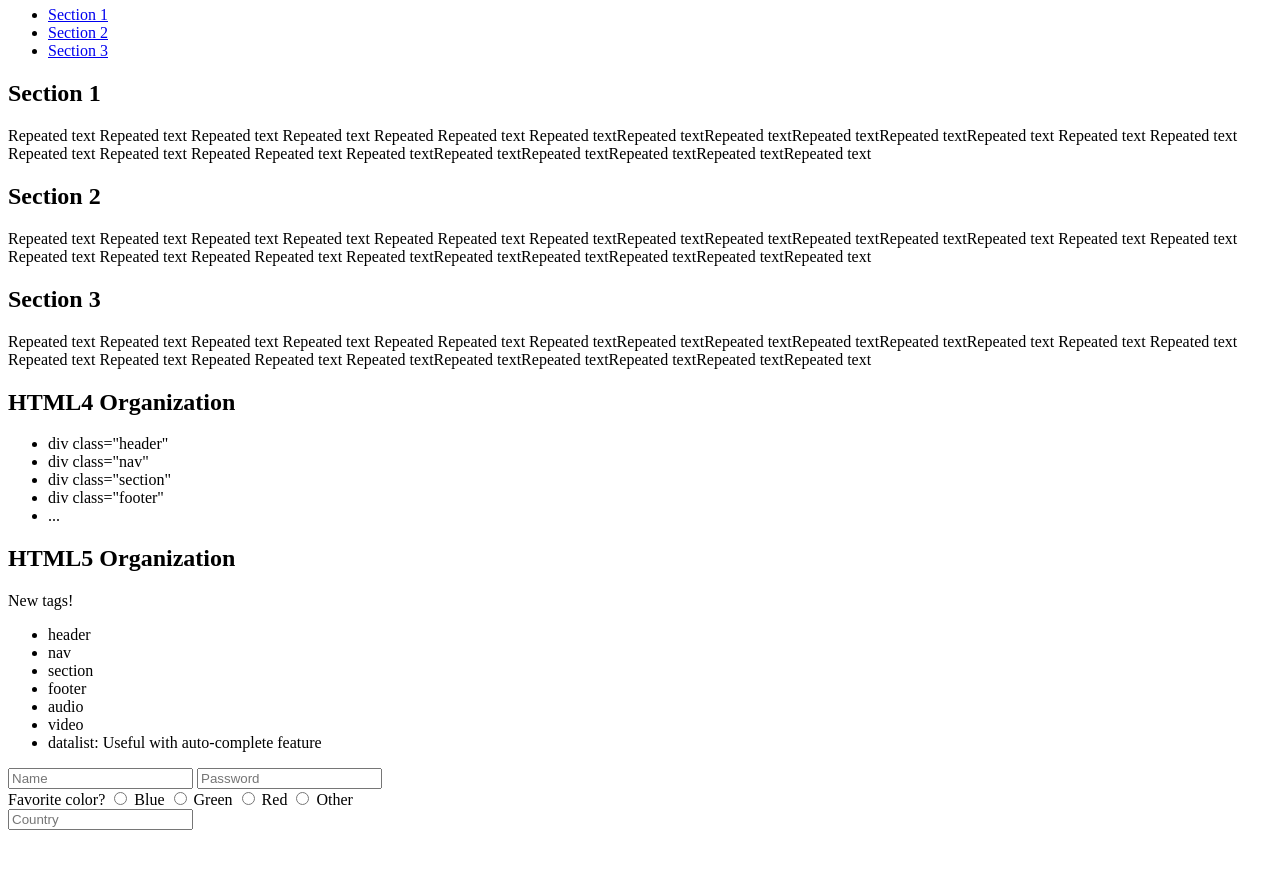
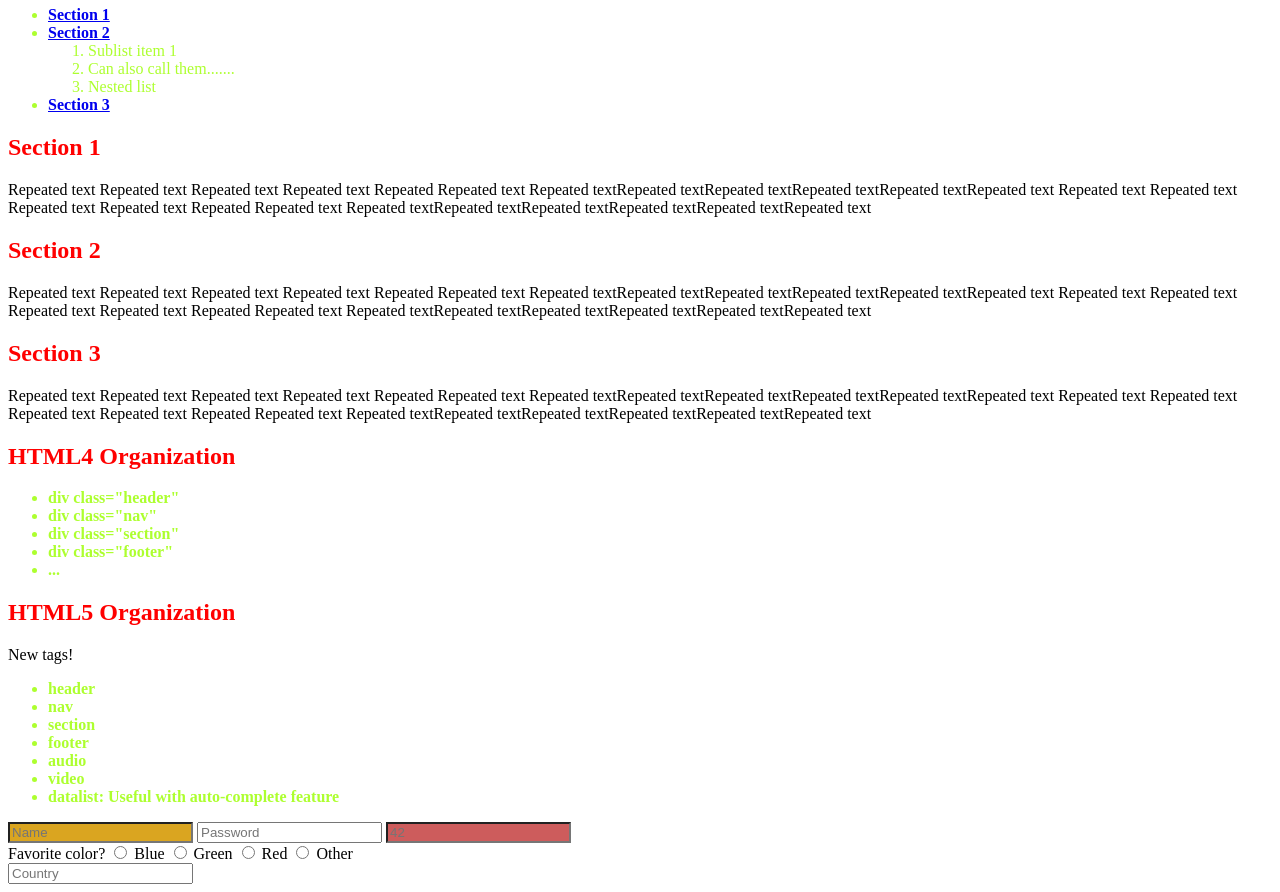
Before and after one commit to Maxsash/lecture1, a plain HTML site: page index.html in a window 1280 px wide. Shown: the part 436-1328 px from the top of the page. Before the commit the page ends 1274 px from the top, so only its background shows below. Drawn offline with Linux system fonts and the light colour scheme.

Commit message:
About CSS selectors

```diff
--- a/index.html
+++ b/index.html
@@ -2,6 +2,28 @@
 <html>
     <head>
         <title>Test</title>
+        <style>
+            h1, h2 {     /*applies to both h1 and h2*/
+                color: red;
+            }
+
+            ul li {     /*all the li that are contained in ol*/
+                color: greenyellow;
+            }
+
+            ul > li {   /*only the immediate children of ul and not grandchildren unlike the case above*/
+                font-weight: bold;
+            }
+
+            input[type=text] {  /*targetting specific attributes of a tag*/
+                background-color: goldenrod;
+            }
+
+            input[type=number] {
+                background-color: indianred;
+            }
+
+        </style>
     </head>
     <body>
         Hello, there!
@@ -28,6 +50,11 @@
         <ul>
             <li><a href="#section1">Section 1</a></li>
             <li><a href="#section2">Section 2</a></li>
+            <ol>
+                <li>Sublist item 1</li>
+                <li>Can also call them.......</li>
+                <li>Nested list</li>
+            </ol>
             <li><a href="#section3">Section 3</a></li>
         </ul>
         <h2 id="section1">Section 1</h2>
@@ -76,6 +103,7 @@
             <div>
                 <input name="name" type="text" placeholder="Name">
                 <input name="password" type="password" placeholder="Password">
+                <input name="age" type="number" placeholder="42">
             </div>
 
             <div>
```
